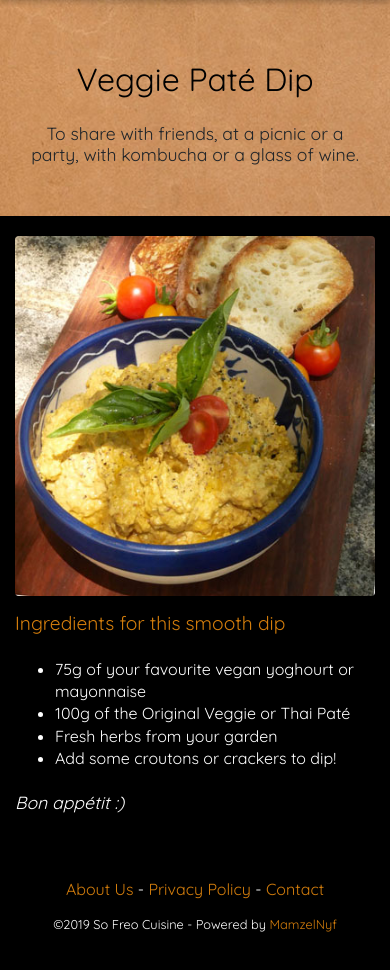
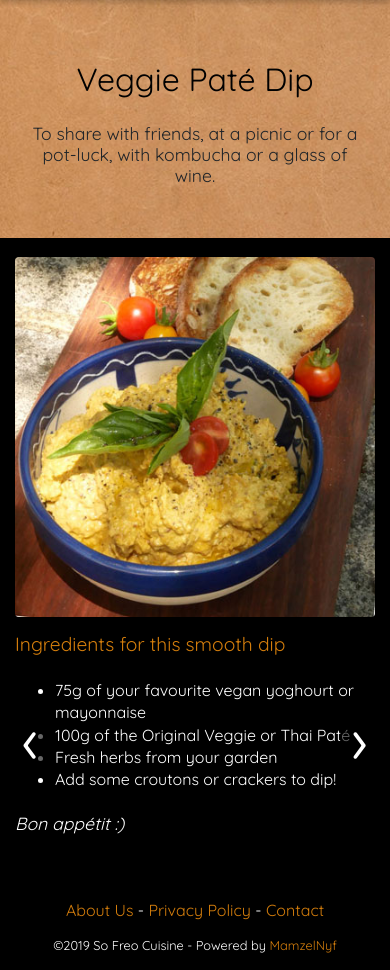
Before and after one commit to MamzelNyf/SoFreo-Project, a PHP site: page /veggie-pate-dip.php in a window 390 px wide. Shown: the part 78-1048 px from the top of the page. Before the commit the page ends 1010 px from the top, so only its background shows below. Run offline with PHP 8.4, Linux system fonts and the light colour scheme.

Commit message:
navigation between recipes

```diff
--- a/about.php
+++ b/about.php
@@ -25,7 +25,7 @@
                         <img src="img/recycled.svg" class="img-fluid pt-2" id="recycle" alt="recycle logo">
                     </div>
                     <div class="col article-block">
-                        <h3 class="text-left">Reduce, Recycle, Reuse</h3>
+                        <h3 class="text-left font-weight-bold">Reduce, Recycle, Reuse</h3>
                         <p>Our entreprise is environmentally conscious, we source our organic ingredients locally, our packaging is printed in Perth on recycled paper with vegetable ink by <a href="https://www.environmentalprintingco.com/" target="_blank">the Environmental Printing Company</a> and the vaccum pack is recyclable, very soon fully COMPOSTABLE!</p>
                     </div>
                 </div>
--- a/raw-pasta-veggie-pate.php
+++ b/raw-pasta-veggie-pate.php
@@ -20,6 +20,8 @@
             </div>
             <br class="clearfloat">
             <section class="container">
+                <div class="nextrecipe"><a href="veggie-pate-dip.php" title="Veggie Paté Dip">&#8250;<span class="sr-only">Previous</span></a></div>
+                <div class="previousrecipe"><a href="veggie-pate-wrap.php" title="Veggie Paté Wrap"><span class="sr-only">Next</span>&#8249; </a></div>
                 <div class="row">
                 <div class="col-md-1 col-lg-2"></div>
                     <div class="col-12 col-md-4 mb-3"><img src="img/raw-pasta-veggie.jpg" class="rounded animated no-animation fadeIn" alt="Raw Pasta with Veggie Paté"></div>
--- a/scss/base/_global.scss
+++ b/scss/base/_global.scss
@@ -188,3 +188,43 @@ ol, ul {
 		animation: none !important;
   }
 }
+
+.previousrecipe, .nextrecipe{
+  position:absolute;
+  z-index:1;
+  top:95%;
+  @media only screen and (max-width : 600px) {
+  background-color:rgba(0,0,0,0.6);
+  height: 40px;
+  border-radius: 5px;
+  width: 40px;
+  }
+  @include media-breakpoint-up(md) {
+    top:45%;
+  }
+  @include media-breakpoint-up(lg) {
+    top:60%;
+  }
+  a{
+    font-size: 4em;
+    color:$white!important;
+    @media only screen and (max-width : 600px) {
+    display: inline-block;
+    padding: 8px 16px;
+    vertical-align: top;
+    position: relative;
+    top: -32px;
+    left: -5px;
+    }
+    :hover{
+      background-color: #ddd!important;
+      color: black;
+    }
+  }
+}
+.previousrecipe {
+  left:10px;
+}
+.nextrecipe {
+  right:10px;
+}
--- a/scss/pages/_home.scss
+++ b/scss/pages/_home.scss
@@ -20,9 +20,10 @@
   @include media-breakpoint-up(md) {
     background-image: url("../img/woman-md.jpg");
     background-attachment: fixed;
-    height: calc(100vh - 150px);
   }
-  @include media-breakpoint-up(lg) { background-image: url("../img/woman-lg.jpg"); }
+  @include media-breakpoint-up(lg) {
+    background-image: url("../img/woman-lg.jpg");
+    height: calc(100vh - 150px);}
 
 }
 
--- a/thai-pate.php
+++ b/thai-pate.php
@@ -15,7 +15,7 @@
             <div class="pic">
                 <h1>The Thai Veggie Paté</h1>
                 <div class="bold">
-                    <p>This exotic, fragrant organic and high-protein vegetable spread will spice up your meals!</p>
+                    <p>This exotic, fragrant, organic and high-protein vegetable spread will spice up your meals!</p>
                 </div>
             </div>
             <br class="clearfloat">
@@ -25,7 +25,7 @@
                     <div class="col-12 col-md-6 article-block">
                         <p> Inspired by our travels, we've added  to the Original Veggie Paté fresh lemongrass and kaffir lime leaves, hot chillies and creamy coconut to balance it all!</p>
                         <p>Vegan and Gluten Free, it is your healthy and nutritious choice.</p>
-                        <h3 class=" text-left">Organic Ingredients</h3>
+                        <h3 class=" text-left">100% Organic Ingredients</h3>
                         <ul class="white-text">
                             <li>Sweet potatoes</li>
                             <li>Carrots</li>
--- a/veggie-pate-banh-mi.php
+++ b/veggie-pate-banh-mi.php
@@ -19,7 +19,10 @@
                 </div>
             </div>
             <br class="clearfloat">
+
             <section class="container">
+                <div class="nextrecipe"><a href="veggie-pate-sandwich.php" title="Veggie Paté Sandwich">&#8250;<span class="sr-only">Previous</span></a></div>
+                <div class="previousrecipe"><a href="veggie-pate-cracker.php" title="Veggie Paté on crackers"><span class="sr-only">Next</span>&#8249; </a></div>
                 <div class="row">
                 <div class="col-md-1 col-lg-2"></div>
                     <div class="col-12 col-md-4 mb-3"><img src="img/veggie-pate-banh-mi.jpg" class="rounded animated no-animation fadeIn" alt="Veggie Paté Banh Mi"></div>
--- a/veggie-pate-cracker.php
+++ b/veggie-pate-cracker.php
@@ -21,6 +21,8 @@
             <br class="clearfloat">
             <section class="container">
                 <div class="row">
+                <div class="nextrecipe"><a href="veggie-pate-banh-mi.php" title="Veggie Paté Banh Mi">&#8250;<span class="sr-only">Previous</span></a></div>
+                <div class="previousrecipe"><a href="veggie-pate-dip.php" title="Veggie Paté Dip"><span class="sr-only">Next</span>&#8249; </a></div>
                 <div class="col-md-1 col-lg-2"></div>
                     <div class="col-12 col-md-4 mb-3"><img src="img/veggie-pate-cracker.jpg" class="rounded animated no-animation fadeIn" alt="Veggie Paté on crackers"></div>
                     <div class="col-12 col-md-6 col-lg-5 article-block">
--- a/veggie-pate-dip.php
+++ b/veggie-pate-dip.php
@@ -15,12 +15,14 @@
             <div class="pic">
                 <h1>Veggie Paté Dip</h1>
                 <div>
-                    <p>To share with friends, at a picnic or a party, with kombucha or a glass of wine.</p>
+                    <p>To share with friends, at a picnic or for a pot-luck, with kombucha or a glass of wine.</p>
                 </div>
             </div>
             <br class="clearfloat">
             <section class="container">
                 <div class="row">
+                <div class="nextrecipe"><a href="veggie-pate-cracker.php" title="Veggie Paté on crackers">&#8250;<span class="sr-only">Previous</span></a></div>
+                <div class="previousrecipe"><a href="raw-pasta-veggie-pate.php" title="Raw pasta with Veggie Paté"><span class="sr-only">Next</span>&#8249; </a></div>
                 <div class="col-md-1 col-lg-2"></div>
                     <div class="col-12 col-md-4 mb-3"><img src="img/veggie-pate-dip.jpg" class="rounded animated no-animation fadeIn" alt="Veggie Paté Dip"></div>
                     <div class="col-12 col-md-6 col-lg-5  article-block">
--- a/veggie-pate-sandwich.php
+++ b/veggie-pate-sandwich.php
@@ -21,6 +21,8 @@
             <br class="clearfloat">
             <section class="container">
                 <div class="row">
+                <div class="nextrecipe"><a href="veggie-pate-wrap.php" title="Veggie Paté Wrap">&#8250;<span class="sr-only">Previous</span></a></div>
+                <div class="previousrecipe"><a href="veggie-pate-banh-mi.php" title="Veggie Paté Banh Mi"><span class="sr-only">Next</span>&#8249; </a></div>
                 <div class="col-md-1 col-lg-2"></div>
                     <div class="col-12 col-md-4 mb-3"><img src="img/veggie-pate-sandwich.jpg" class="rounded animated no-animation fadeIn" alt="Veggie Paté Sandwich"></div>
                     <div class="col-12 col-md-6 col-lg-5  article-block">
--- a/veggie-pate-wrap.php
+++ b/veggie-pate-wrap.php
@@ -21,6 +21,8 @@
             <br class="clearfloat">
             <section class="container">
                 <div class="row">
+                <div class="nextrecipe"><a href="raw-pasta-veggie-pate.php" title="Raw pasta with Veggie Paté">&#8250;<span class="sr-only">Previous</span></a></div>
+                <div class="previousrecipe"><a href="veggie-pate-sandwich.php" title="Veggie Paté Sandwich"><span class="sr-only">Next</span>&#8249; </a></div>
                 <div class="col-md-1 col-lg-2"></div>
                     <div class="col-12 col-md-4 mb-3"><img src="img/veggie-pate-wrap.jpg" class="rounded animated no-animation fadeIn" alt="Veggie Paté Wrap"></div>
                     <div class="col-12 col-md-6 col-lg-5 article-block">
--- a/veggie-pate.php
+++ b/veggie-pate.php
@@ -27,7 +27,7 @@
                         <p> Choose your favourite slice of bread, add some fresh tomatoes, vegan mayo, sprouts... and “Bon appétit”!</p>
                         <p>For school lunch, picnic or your next outdoor adventure. </p>
                         <p>Vegan and Gluten Free, it is your healthy and nutritious choice.</p>
-                        <h3 class=" text-left">Organic Ingredients</h3>
+                        <h3 class=" text-left">100% Organic Ingredients</h3>
                         <ul class="white-text">
                             <li>Sweet potatoes</li>
                             <li>Carrots</li>
```
Also changed, not shown: css/main.css, css/main.min.css.
